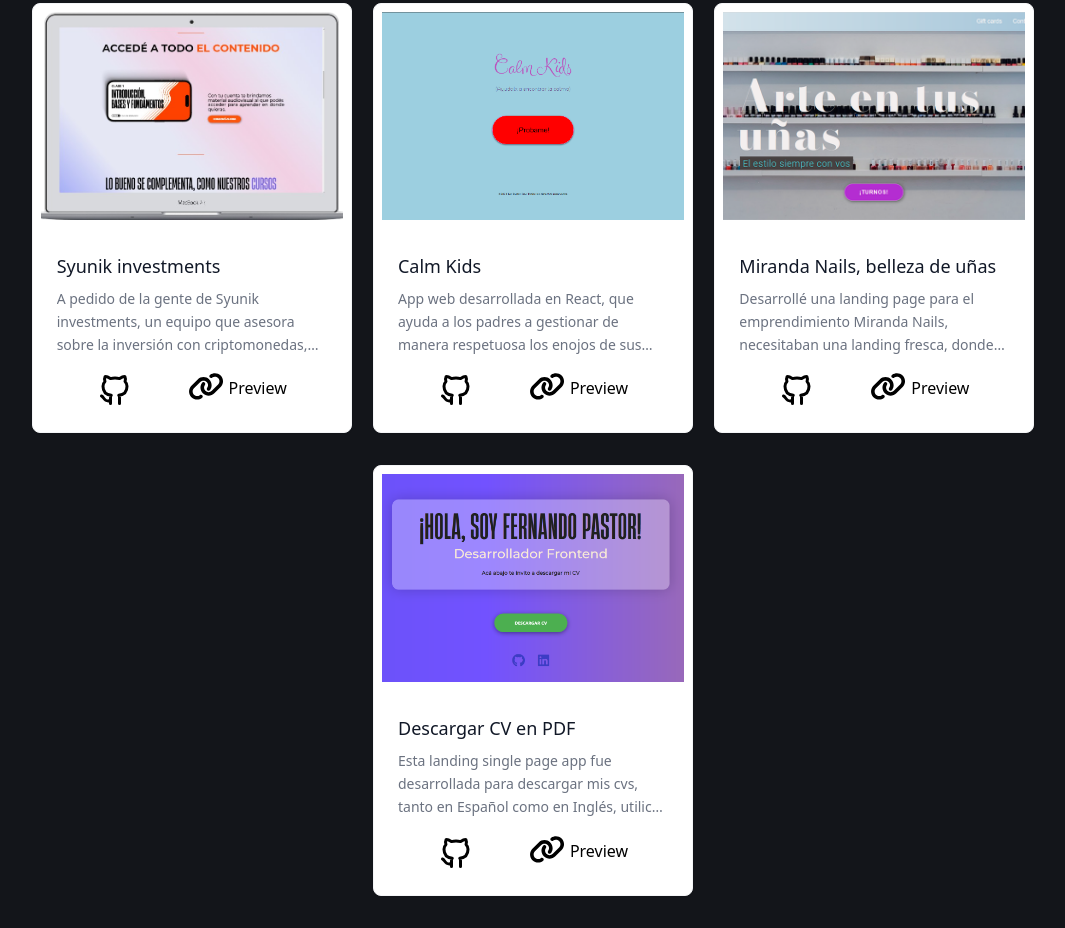
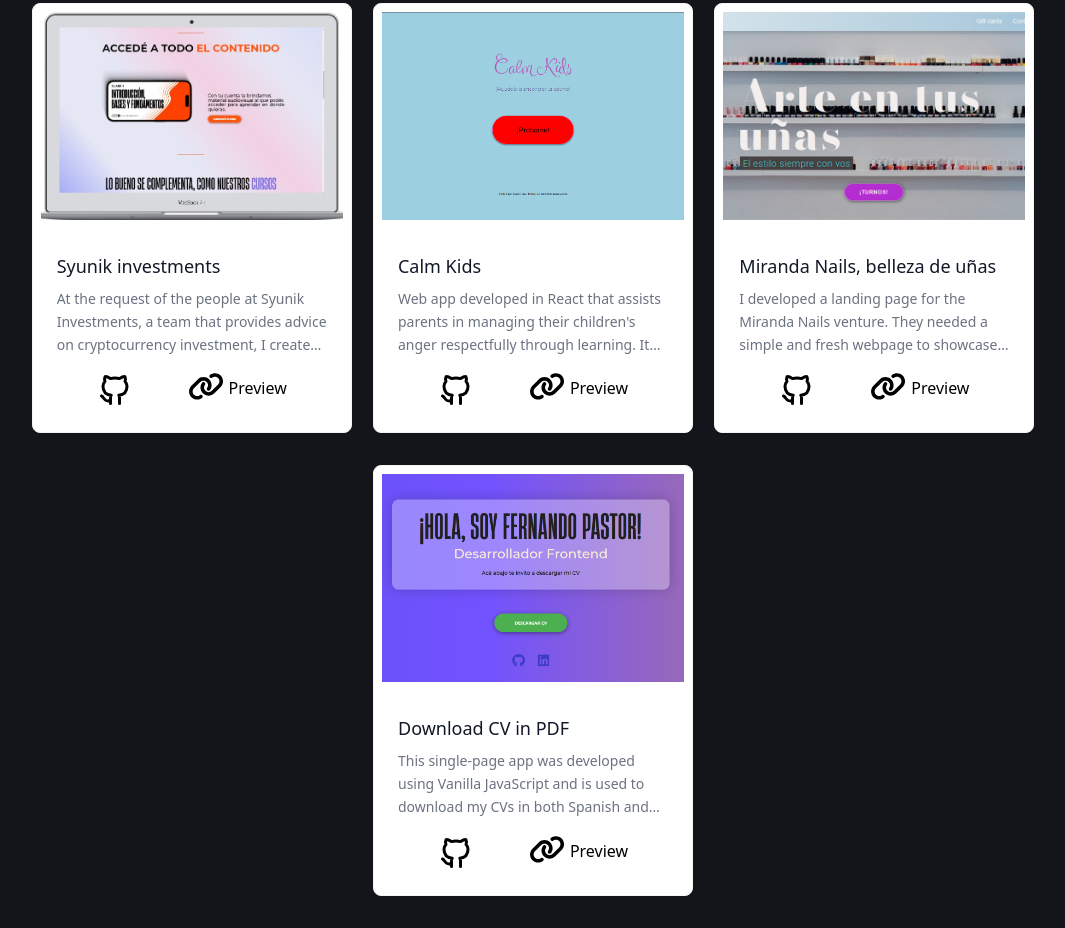
Before and after one commit to ferpastor89/FerPastor-dev, an Astro site: page / in a window 1280 px wide. Shown: the part 739-1667 px from the top of the page, without its empty margins (107-1172 px from the left). Built offline with nearby package versions, Linux system fonts and the light colour scheme; Astro itself is replaced by a stand-in of ours.

Commit message:
Cambio de texto de cards a Inglés

```diff
--- a/src/components/CardFour.jsx
+++ b/src/components/CardFour.jsx
@@ -13,13 +13,13 @@ const CardFour = () => {
         <div className="p-4 sm:p-6">
           <a href="#">
             <h3 className="text-lg font-medium text-gray-900 dark:text-white">
-              Descargar CV en PDF
+              Download CV in PDF
             </h3>
           </a>
 
           <p className="mt-2 line-clamp-3 text-sm/relaxed text-gray-500 dark:text-gray-400">
-            Esta landing single page app fue desarrollada para descargar mis cvs, tanto en Español
-            como en Inglés, utilicé Firebase storage para el guardado de dichos cvs
+          This single-page app was developed using Vanilla JavaScript and is used to download my CVs in both Spanish and English.
+          I utilized Firebase storage to store these CVs.
           </p>
 
           <div class="icons flex justify-center">
--- a/src/components/CardOne.jsx
+++ b/src/components/CardOne.jsx
@@ -18,8 +18,8 @@ const CardOne = () => {
           </a>
 
           <p className="mt-2 line-clamp-3 text-sm/relaxed text-gray-500 dark:text-gray-400">
-            A pedido de la gente de Syunik investments, un equipo que asesora sobre la inversión
-            con criptomonedas, realicé una landing page para su empresa. Fue desarrollada en HTML5, Css3 y JavaScript.
+          At the request of the people at Syunik Investments, a team that provides advice on cryptocurrency investment,
+           I created a landing page for their company. It was developed using HTML5, CSS3, and JavaScript.
           </p>
 
           <div class="icons flex justify-center">
--- a/src/components/CardThree.jsx
+++ b/src/components/CardThree.jsx
@@ -18,9 +18,8 @@ const CardThree = () => {
           </a>
 
           <p className="mt-2 line-clamp-3 text-sm/relaxed text-gray-500 dark:text-gray-400">
-          Desarrollé una landing page para el emprendimiento Miranda Nails,
-          necesitaban una landing fresca, donde mostrar fotos y servicios y también poder contactarse con
-          ellas a través de whatsapp o de sus redes sociales.
+          I developed a landing page for the Miranda Nails venture. They needed a simple and fresh webpage to showcase photos and services,
+          and also enable visitors to contact them via WhatsApp or their social media channels.
           </p>
 
           <div class="icons flex justify-center">
--- a/src/components/CardTwo.jsx
+++ b/src/components/CardTwo.jsx
@@ -18,8 +18,8 @@ const CardTwo = () => {
           </a>
 
           <p className="mt-2 line-clamp-3 text-sm/relaxed text-gray-500 dark:text-gray-400">
-            App web desarrollada en React, que ayuda a los padres a gestionar de manera respetuosa
-            los enojos de sus hijos mediante el aprendizaje
+          Web app developed in React that assists parents in managing their children's anger respectfully through learning.
+          It allows parents to choose different actions that their children should take to achieve this.
           </p>
 
           <div class="icons flex justify-center">
```
